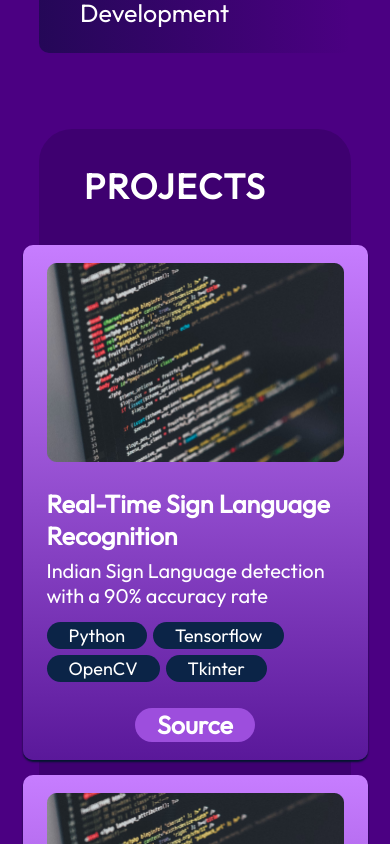
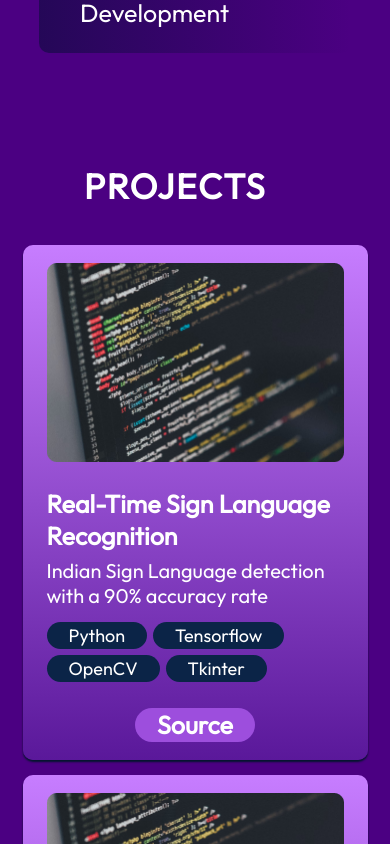
Before and after one commit to thejabh/Portfolio, a React (Vite) app: page / in a window 390 px wide. Shown: the part 3340-4184 px from the top of the page. Built offline with nearby package versions, Linux system fonts and the light colour scheme.

Commit message:
updated project background for mobile view

```diff
--- a/package.json
+++ b/package.json
@@ -8,7 +8,8 @@
     "build": "vite build",
     "lint": "eslint . --ext js,jsx --report-unused-disable-directives --max-warnings 0",
     "preview": "vite preview",
-    "predeploy": "npm run build"
+    "predeploy": "npm run build",
+    "deploy": "gh-pages -d dist"
   },
   "dependencies": {
     "@fontsource/outfit": "^5.0.13",
--- a/src/components/Projects/Projects.module.css
+++ b/src/components/Projects/Projects.module.css
@@ -59,3 +59,9 @@
     filter: blur(100px);
     z-index:1;
 }
+
+@media screen and (max-width:830px) {
+    .container{
+        background-color: transparent;
+    }
+}
--- a/vite.config.js
+++ b/vite.config.js
@@ -9,4 +9,8 @@ export default defineConfig({
       localsConvention:"camelCase",
     },
   },
+  base: '/Portfolio/', // Replace with your repository name
+  build: {
+    outDir: 'dist'
+  }
 });
```
